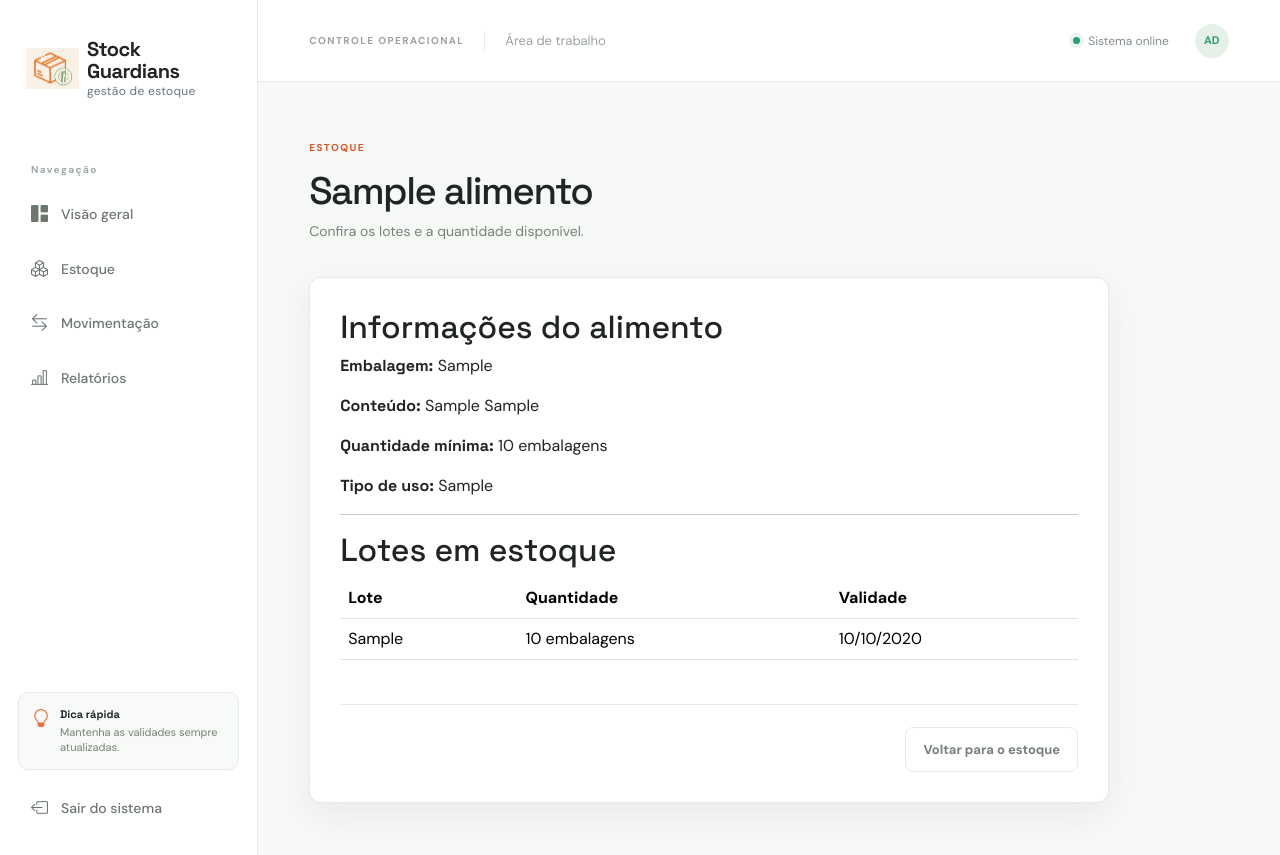
After one commit to MatheusBressan3794/sistema-estoque-TCC, a Django app: template alimentos/templates/alimentos/detalhes_alimento.html in a window 1280 px wide. The commit adds this page. Run offline with Django 3.2, Linux system fonts and the light colour scheme; the template is opened without the code that fills it: most values are stand-ins (such as "Sample title", 1, 10 or a date in 2020).

Commit message:
Tela para ver os lotes de cada alimento

```diff
--- /dev/null
+++ b/alimentos/templates/alimentos/detalhes_alimento.html
@@ -0,0 +1,98 @@
+{% extends 'alimentos/base.html' %}
+
+{% block title %}{{ alimento.nome }}{% endblock %}
+
+{% block page_label %}Detalhes do alimento{% endblock %}
+
+{% block content %}
+
+<section class="page-heading">
+    <div>
+        <span class="eyebrow orange">ESTOQUE</span>
+        <h1>{{ alimento.nome }}</h1>
+        <p>Confira os lotes e a quantidade disponível.</p>
+    </div>
+</section>
+
+<section class="form-panel">
+
+    <h2>Informações do alimento</h2>
+
+    <p>
+        <strong>Embalagem:</strong>
+        {{ alimento.get_embalagem_display }}
+    </p>
+
+    <p>
+        <strong>Conteúdo:</strong>
+        {{ alimento.quantidade_embalagem }}
+        {{ alimento.get_unidade_medida_display }}
+    </p>
+
+    <p>
+        <strong>Quantidade mínima:</strong>
+        {{ alimento.quantidade_minima }} embalagens
+    </p>
+
+    <p>
+        <strong>Tipo de uso:</strong>
+        {{ alimento.get_tipo_uso_display }}
+    </p>
+
+    <hr>
+
+    <h2>Lotes em estoque</h2>
+
+    {% if lotes %}
+
+        <div class="table-responsive">
+            <table class="table">
+
+                <thead>
+                    <tr>
+                        <th>Lote</th>
+                        <th>Quantidade</th>
+                        <th>Validade</th>
+                    </tr>
+                </thead>
+
+                <tbody>
+
+                    {% for lote in lotes %}
+
+                        <tr>
+                            <td>
+                                {{ lote.numero_lote }}
+                            </td>
+
+                            <td>
+                                {{ lote.quantidade_atual }} embalagens
+                            </td>
+
+                            <td>
+                                {{ lote.data_validade|date:"d/m/Y" }}
+                            </td>
+                        </tr>
+
+                    {% endfor %}
+
+                </tbody>
+
+            </table>
+        </div>
+
+    {% else %}
+
+        <p>Nenhum lote registrado para este alimento.</p>
+
+    {% endif %}
+
+    <div class="form-actions">
+        <a href="{% url 'listar_alimentos' %}" class="btn btn-light-custom">
+            Voltar para o estoque
+        </a>
+    </div>
+
+</section>
+
+{% endblock %}
--- a/alimentos/templates/alimentos/lista.html
+++ b/alimentos/templates/alimentos/lista.html
@@ -86,7 +86,7 @@
 
                 <!-- Nome -->
                 <td>
-
+                    <a href="{% url 'detalhes_alimento' alimento.id %}">
                         <div class="product-name">
 
                             <span class="product-icon">
@@ -98,7 +98,7 @@
                             </strong>
 
                         </div>
-
+                    </a>
                 </td>
 
 
--- a/alimentos/urls.py
+++ b/alimentos/urls.py
@@ -18,6 +18,9 @@ urlpatterns = [
     path('alimentos/editar/<int:id>/', views.atualizar_alimento, name='atualizar_alimento'),
     path('alimentos/deletar/<int:id>/', views.deletar_alimento, name='deletar_alimento'),
 
+    #Ver lotes do alimento
+    path('alimentos/<int:id>/', views.detalhes_alimento,       name='detalhes_alimento'),
+
     # Movimentação
     path('movimentacao/', views.movimentacao_estoque,
         name='movimentacao_estoque'),
```
Also changed, not shown: alimentos/views.py (+14 -0 lines). Lines whose indentation alone changed are shown as unchanged.
